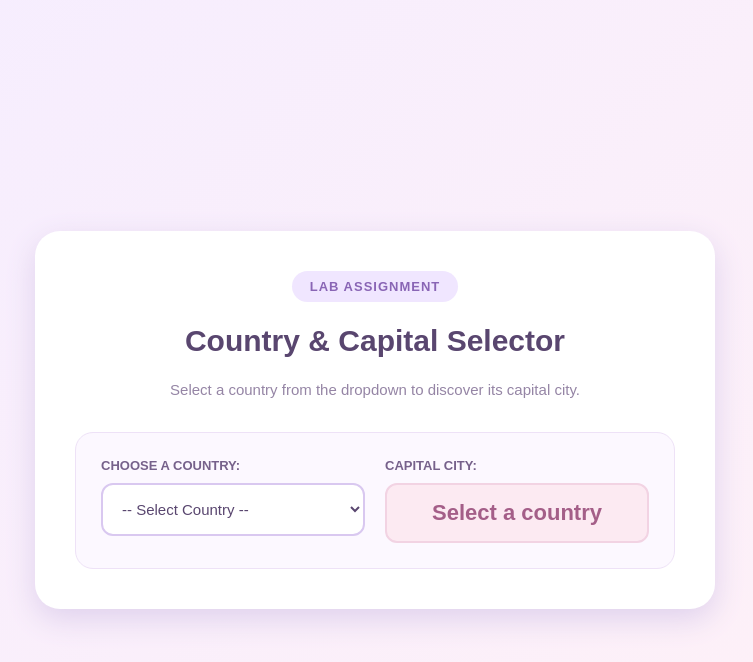
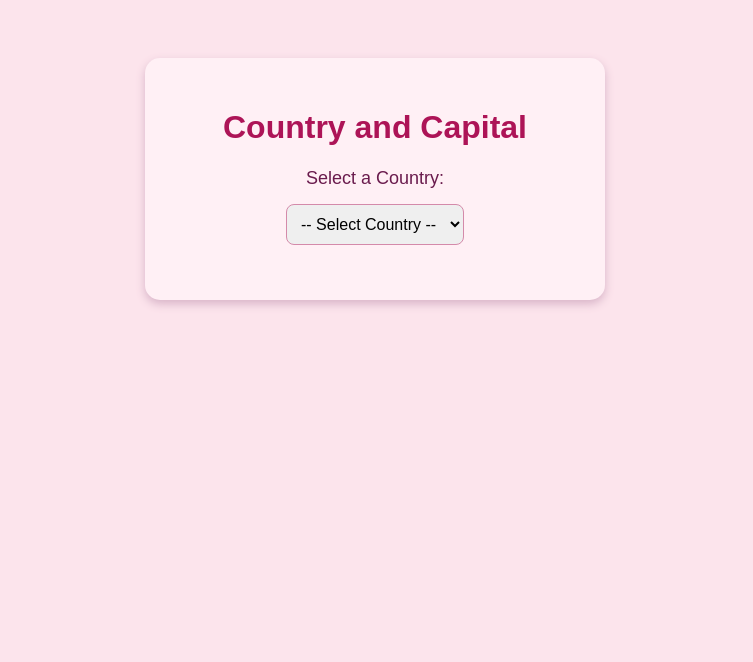
Before and after one commit to harishaaaaa27-cyber/Lab-4--WP, a plain HTML site: page index.html in a window 1280 px wide. Shown: the whole page, without its empty margins (265-1018 px from the left). Drawn offline with Linux system fonts and the light colour scheme.

Commit message:
Refactor index.html for styling and layout changes
Updated styles and structure for improved layout and aesthetics.

```diff
--- a/index.html
+++ b/index.html
@@ -1,120 +1,49 @@
 
 <!DOCTYPE html>
-<html lang="en">
+<html>
 <head>
-    <meta charset="UTF-8">
-    <meta name="viewport" content="width=device-width, initial-scale=1.0">
-
     <title>Country and Capital</title>
 
     <style>
         body {
-            background: linear-gradient(135deg, #f5edff, #fff1f6);
+            background-color: #fce4ec;
             font-family: Arial, sans-serif;
-            min-height: 100vh;
-            display: flex;
-            justify-content: center;
-            align-items: center;
-            margin: 0;
-            padding: 20px;
+            text-align: center;
+            padding: 50px;
         }
 
         .container {
-            background-color: white;
-            width: 600px;
-            max-width: 100%;
-            padding: 40px;
-            border-radius: 25px;
-            box-shadow: 0 10px 30px #dfd1ed;
-            text-align: center;
-        }
-
-        .tag {
-            display: inline-block;
-            background-color: #f0e6ff;
-            color: #8965b5;
-            padding: 8px 18px;
-            border-radius: 20px;
-            font-size: 13px;
-            font-weight: bold;
-            letter-spacing: 1px;
+            background-color: #fff0f5;
+            padding: 30px;
+            border-radius: 15px;
+            width: 400px;
+            margin: auto;
+            box-shadow: 0 4px 10px #d8b4c8;
         }
 
         h1 {
-            color: #59466f;
-            font-size: 30px;
-            margin-top: 22px;
-        }
-
-        .subtitle {
-            color: #9585a5;
-            font-size: 15px;
-            margin-bottom: 30px;
-            line-height: 1.6;
-        }
-
-        .selection-box {
-            display: flex;
-            gap: 20px;
-            background-color: #fcf8ff;
-            padding: 25px;
-            border-radius: 18px;
-            border: 1px solid #eee2f7;
-        }
-
-        .field {
-            flex: 1;
-            text-align: left;
+            color: #ad1457;
         }
 
         label {
-            display: block;
-            color: #76618b;
-            font-size: 13px;
-            font-weight: bold;
-            margin-bottom: 10px;
+            color: #6a1b4d;
+            font-size: 18px;
         }
 
         select {
-            width: 100%;
-            padding: 15px;
-            border: 2px solid #d9c8f0;
-            border-radius: 12px;
-            background-color: white;
-            color: #59466f;
-            font-size: 15px;
-            outline: none;
-            cursor: pointer;
-        }
-
-        select:focus {
-            border-color: #a98bd3;
+            padding: 10px;
+            margin-top: 15px;
+            border-radius: 8px;
+            border: 1px solid #d48aaa;
+            font-size: 16px;
         }
 
         #capital {
-            background-color: #fceaf2;
-            border: 2px solid #f2d3e3;
-            color: #a45e88;
-            padding: 15px;
-            border-radius: 12px;
-            font-size: 22px;
+            display: block;
+            color: #880e4f;
             font-weight: bold;
-            min-height: 24px;
-            text-align: center;
-        }
-
-        @media (max-width: 600px) {
-            .container {
-                padding: 25px;
-            }
-
-            .selection-box {
-                flex-direction: column;
-            }
-
-            h1 {
-                font-size: 25px;
-            }
+            font-size: 24px;
+            margin-top: 25px;
         }
     </style>
 </head>
@@ -123,18 +52,10 @@
 
     <div class="container">
 
-        <span class="tag">LAB ASSIGNMENT</span>
+        <h1>Country and Capital</h1>
 
-        <h1>Country &amp; Capital Selector</h1>
-
-        <p class="subtitle">
-            Select a country from the dropdown to discover its capital city.
-        </p>
-
-        <div class="selection-box">
-
-            <div class="field">
-                <label for="country">CHOOSE A COUNTRY:</label>
+        <label for="country">Select a Country:</label>
+        <br>
 
         <select id="country">
             <option value="">-- Select Country --</option>
@@ -144,15 +65,8 @@
             <option value="Canberra">Australia</option>
             <option value="Paris">France</option>
         </select>
-            </div>
 
-            <div class="field">
-                <label>CAPITAL CITY:</label>
-
-                <div id="capital">Select a country</div>
-            </div>
-
-        </div>
+        <span id="capital"></span>
 
     </div>
 
```
Lines whose indentation alone changed are shown as unchanged.
